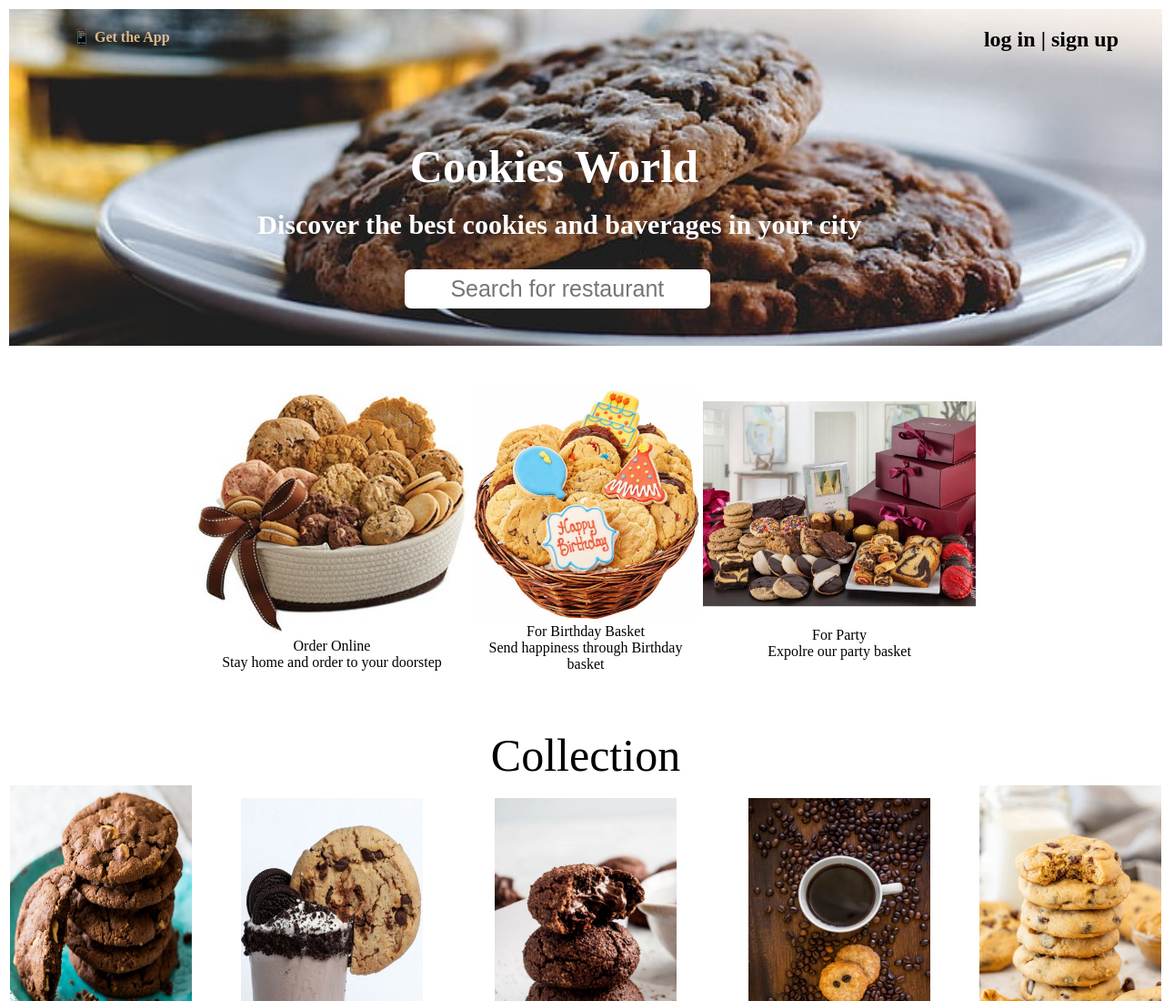
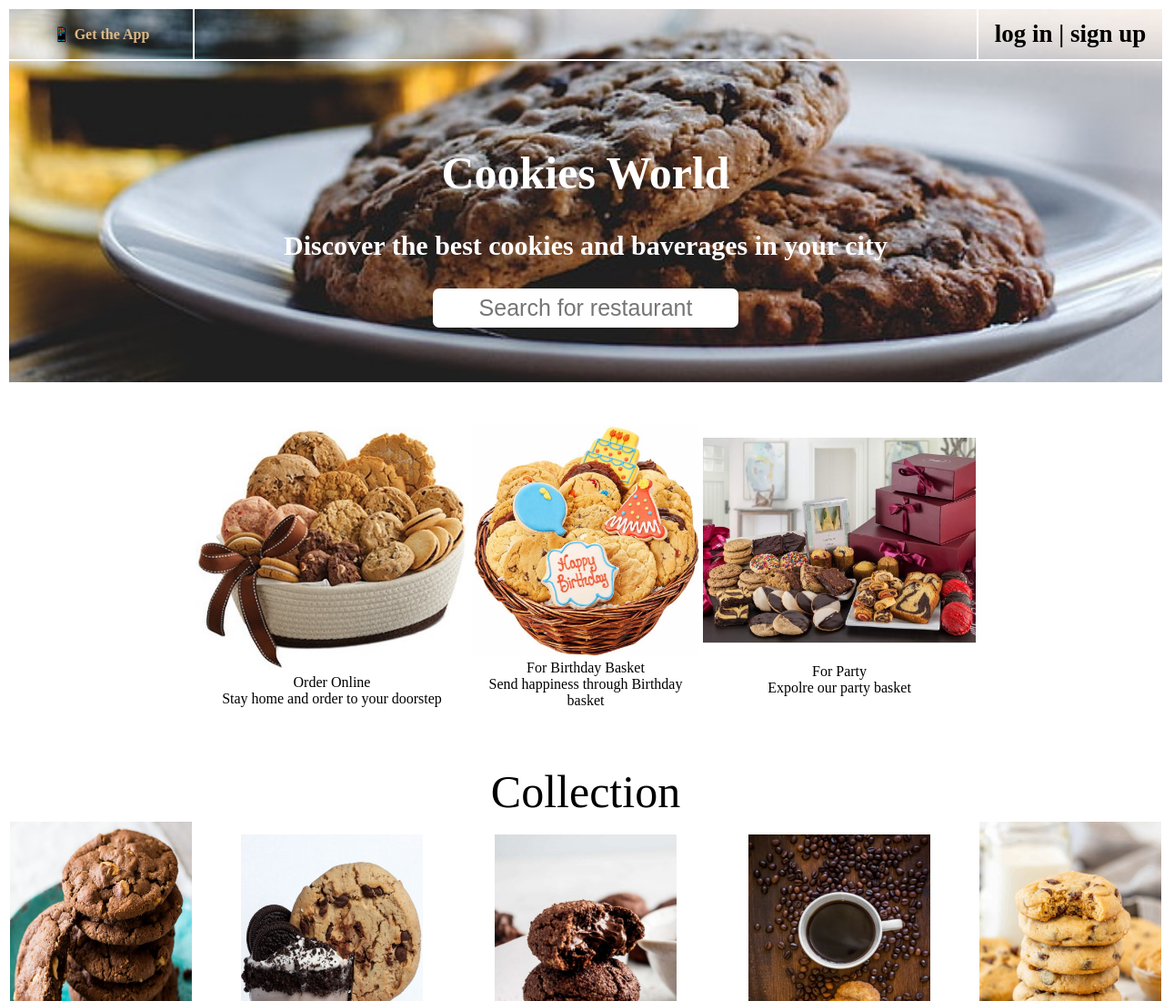
Before and after one commit to 07NovMWF-3-30-Parth/TOPS-WD-work, a plain HTML site: page related html/wd_Project/2. Cookies World(Zomato)(Table)/index.html in a window 1280 px wide. Shown: the top 1100 px of the page at 91% size. Drawn offline with Linux system fonts and the light colour scheme.

Commit message:
image conflict

```diff
--- a/related html/wd_Project/2. Cookies World(Zomato)(Table)/index.html
+++ b/related html/wd_Project/2. Cookies World(Zomato)(Table)/index.html
@@ -12,7 +12,7 @@
             background-size: cover;
             background-repeat: no-repeat;
             width: 100%;
-            height: 370px;
+            height: 410px;
         }
         a:link, :visited {
             color: black;
@@ -20,7 +20,7 @@
         }
         input {
             color: antiquewhite;
-            position: absolute; right: 39%; top: 37%;
+            /* position: absolute; right: 39%; top: 37%; */
             border: 15px; border-radius: 7px; background: white;
             color: brown; font-size: 25px;
             padding: 7px;
@@ -36,14 +36,25 @@
         <table width="100%">
             <header>
                 <thead>
-                    <tr>
-                        <th colspan="5">
-                            <h4 style="color: burlywood; position: absolute; left: 80px; top: 10px;">📱 Get the App</h4>
-                            <h2 style="position: absolute; right: 50px; top: 10px;" > <a href=""> log in </a> | <a href=""> sign up </a></h3>
-                            <h1 style="color: white ; position: absolute; right: 40%; top: 15%; font-size: 50px; text-decoration: bold; ">Cookies World</h1>
-                            <p style="color: white; position: absolute; right: 26%; top: 25%; font-size: 30px; ">Discover the best cookies and baverages in your city</p>
-                           <input type="text" id="search" placeholder="Search for restaurant">
-                        </th>
+                    <tr height="50px">
+                        <th style="color: burlywood;">📱 Get the App</th>
+                        <th colspan="3"></th>
+                        <th style="font-size: 27px;"><a href=""> log in </a> | <a href=""> sign up </a></th>
+                        </tr>
+                        <tr height="320px">
+                            <th colspan="5" align="center">
+                                <h1 style="color: white; font-size: 50px; text-decoration: bold; ">Cookies World</h1>
+                                <p style="color: white;font-size: 30px; ">Discover the best cookies and baverages in your city</p>
+                                <input type="text" id="search" placeholder="Search for restaurant">
+                            </th>
+                        </tr>
+                        <!-- <th colspan="5"> -->
+                            <!-- <h4 style="color: burlywood; position: absolute; left: 80px; top: 10px;">📱 Get the App</h4> -->
+                            <!-- <h2 style="position: absolute; right: 50px; top: 10px;" > <a href=""> log in </a> | <a href=""> sign up </a></h3> -->
+                            <!-- <h1 style="color: white ; position: absolute; right: 40%; top: 15%; font-size: 50px; text-decoration: bold; ">Cookies World</h1> -->
+                            <!-- <p style="color: white; position: absolute; right: 26%; top: 25%; font-size: 30px; ">Discover the best cookies and baverages in your city</p> -->
+                           <!-- <input type="text" id="search" placeholder="Search for restaurant"> -->
+                        <!-- </th> -->
                     </tr>
                 </thead>
             </header>
```
